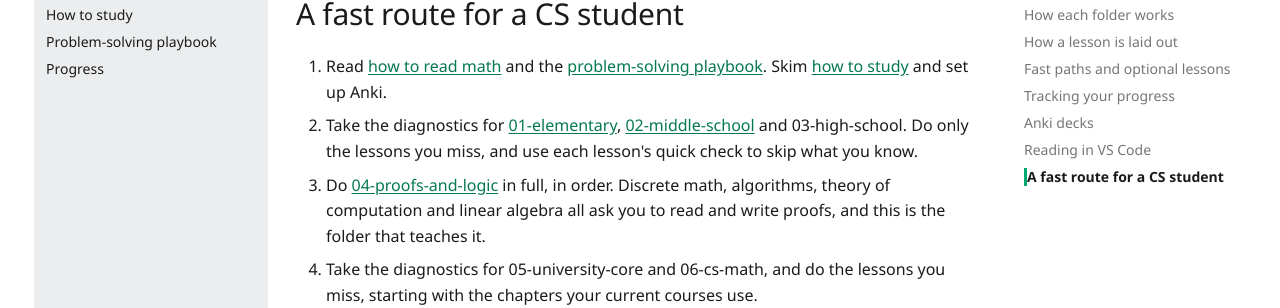
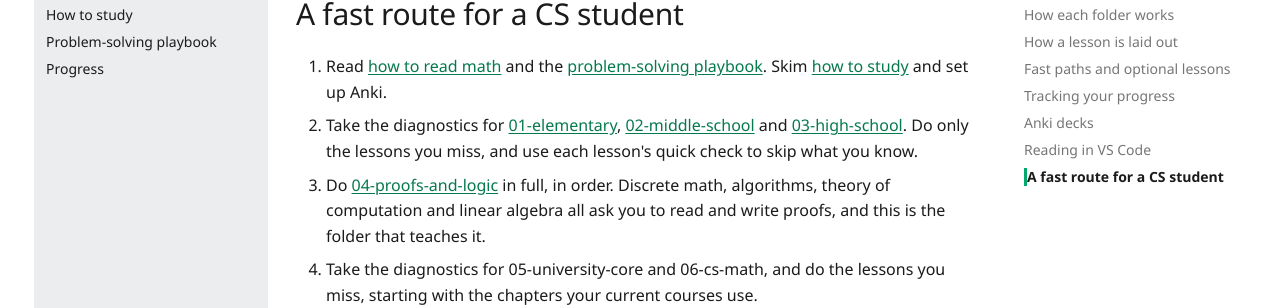
Before and after one commit to faiyaz-svg/MathFromTheGroundUp, an MkDocs documentation site: the page built from docs/00-start-here/index.md, in a window 1280 px wide and 900 px high, scrolled down 4443 px. Shown: the part 187-495 px from the top of the window. Built offline with MkDocs 1.6.1 and Material for MkDocs 9.7.7, drawn with Linux system fonts in a browser that asks for light colours; comment, search, counter and statistics services are not loaded; part of the change alters nothing that is shown.

```diff
--- a/docs/00-start-here/index.md
+++ b/docs/00-start-here/index.md
@@ -86,7 +86,7 @@ Paste your whole working, so the mistake can be found at the line where it happe
 ## A fast route for a CS student
 
 1. Read [how to read math](how-to-read-math.md) and the [problem-solving playbook](problem-solving-playbook.md). Skim [how to study](how-to-study.md) and set up Anki.
-2. Take the diagnostics for [01-elementary](../01-elementary/diagnostic.md), [02-middle-school](../02-middle-school/diagnostic.md) and 03-high-school<!-- link: ../03-high-school/diagnostic.md -->. Do only the lessons you miss, and use each lesson's quick check to skip what you know.
+2. Take the diagnostics for [01-elementary](../01-elementary/diagnostic.md), [02-middle-school](../02-middle-school/diagnostic.md) and [03-high-school](../03-high-school/diagnostic.md). Do only the lessons you miss, and use each lesson's quick check to skip what you know.
 3. Do [04-proofs-and-logic](../04-proofs-and-logic/index.md) in full, in order. Discrete math, algorithms, theory of computation and linear algebra all ask you to read and write proofs, and this is the folder that teaches it.
 4. Take the diagnostics for 05-university-core<!-- link: ../05-university-core/diagnostic.md --> and 06-cs-math<!-- link: ../06-cs-math/diagnostic.md -->, and do the lessons you miss, starting with the chapters your current courses use.
 5. Use 07-economics-math and 08-financial-math when an economics course or a money decision (a car loan, a mortgage, a TFSA) needs them.
```
